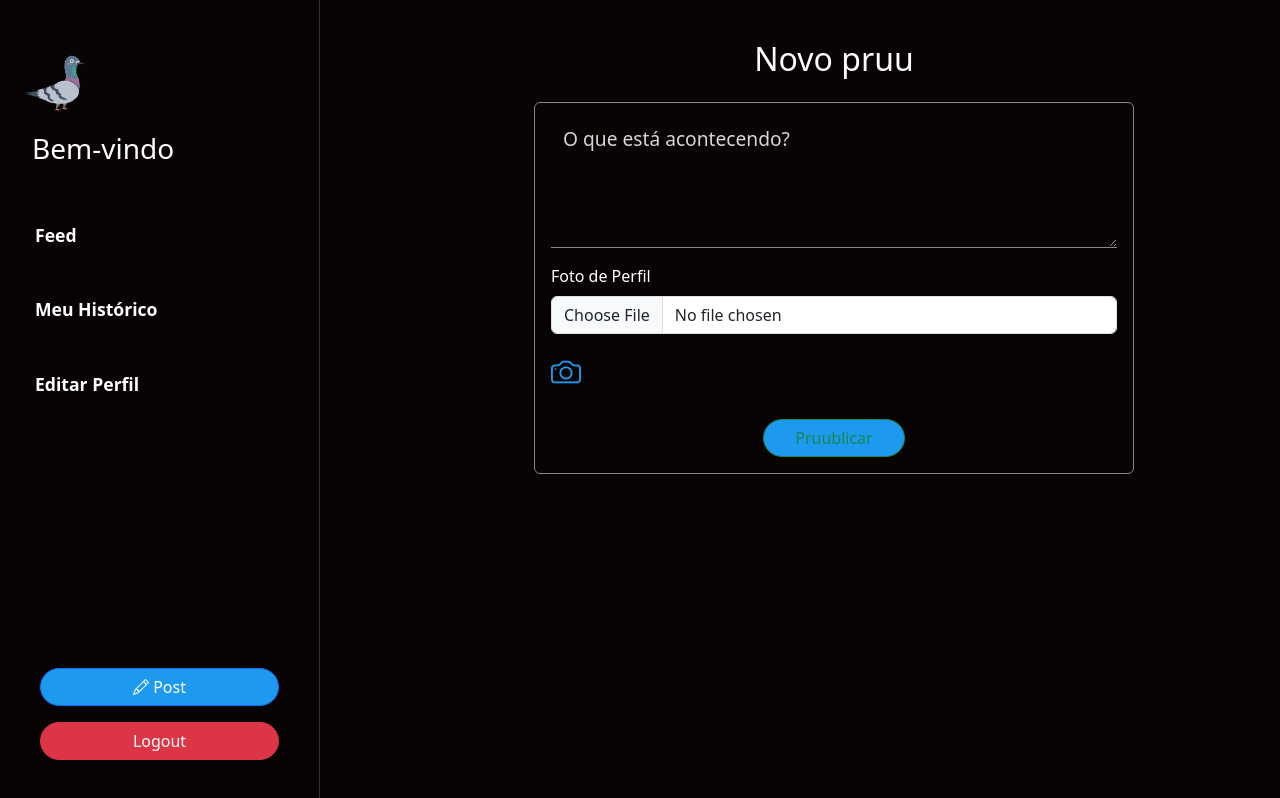
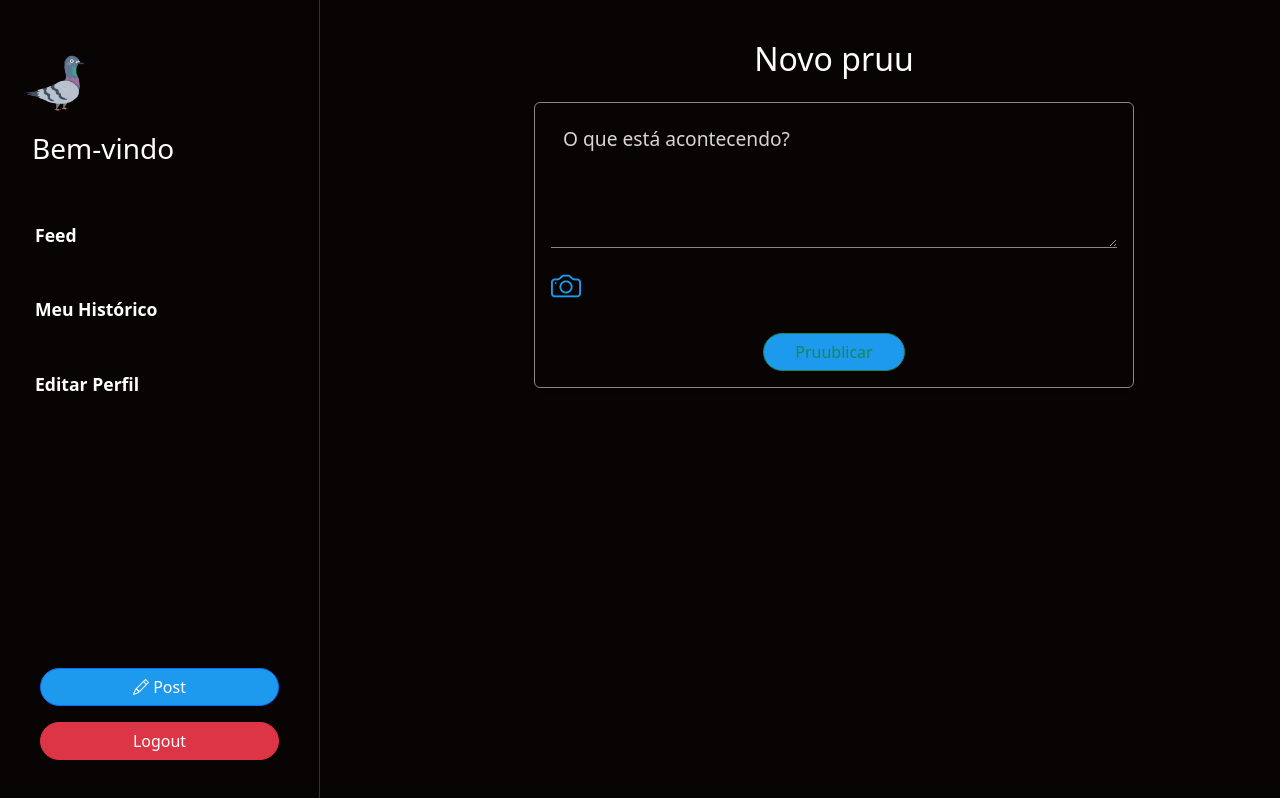
Before and after one commit to fernandesvictoria/O-Pombo-Frontend, an Angular app: page /pruu/cadastrar in a window 1280 px wide. Built offline with nearby package versions, Linux system fonts and the light colour scheme; sample sign-in values are in the browser's storage.

Commit message:
style: fix photo upload button

```diff
--- a/src/app/pruu/pruu-cadastro/pruu-cadastro.component.html
+++ b/src/app/pruu/pruu-cadastro/pruu-cadastro.component.html
@@ -14,14 +14,9 @@
         <style>
           #textoPruu::placeholder {
             color: #d7d6d6;
-            /* Cor desejada para o texto do placeholder */
+
           }
         </style>
-
-        <div class="mb-3">
-          <label for="fotoDePerfil" class="form-label text-white">Foto de Perfil</label>
-          <input type="file" id="fotoDePerfil" class="form-control" (change)="onFileSelected($event)" />
-        </div>
         <div *ngIf="selectedFile" class="row mb-3">
           <div class="col-md-12 text-center">
             <div class="preview-container">
@@ -34,7 +29,8 @@
           <label for="fotoPruu" class="form-label">
             <i class="bi bi-camera" style="font-size: 30px; cursor: pointer; color: #1d99ed;"></i>
           </label>
-          <input type="file" id="fotoPruu" class="form-control" accept="image/*" style="display: none;" />
+          <input type="file" id="fotoPruu" class="form-control" accept="image/*" style="display: none;"
+            (change)="onFileSelected($event)" />
         </div>
 
         <div class="text-center">
@@ -48,37 +44,3 @@
     </div>
   </div>
 </div>
-
-
-<!-- <div class="container-fluid"
-  style="background-color: #080404; height: 100vh; color: white; padding-top: 40px; padding-left: 50vh;">
-  <div class="card mb-4 shadow-sm"
-    style="background-color: #080404; color: white; border: 1px solid #888888; max-width: 600px; margin: 0 auto;">
-    <div class="card-body">
-      <form #ngForm="ngForm">
-        <div class="mb-3">
-          <textarea id="textoPruu" class="form-control" [(ngModel)]="pruu.texto" placeholder="O que está acontecendo?"
-            name="texto" rows="4" required
-            style="background-color: #080404; color: white; border: none; border-bottom: 1px solid #888888; border-radius: 0; font-size: 1.2rem;">
-          </textarea>
-        </div>
-
-        <div class="mb-3">
-          <button class="btn text-white" (click)="onFileSelected($event)" aria-label="Upload de imagem"></button>
-          <label for="fotoPruu" class="form-label">
-
-            <i class="bi bi-camera" style="font-size: 30px; cursor: pointer; color: #1d99ed;"></i>
-          </label>
-          <input type="file" id="fotoPruu" class="form-control" accept="image/*" style="display: none;" />
-        </div>
-
-        <div class="text-center">
-          <button type="submit" class="btn btn-outline-success col-md-3" (click)="inserir()"
-            style="background-color: #1d99ed; border-radius: 20px;">
-            Pruuzar
-          </button>
-        </div>
-      </form>
-    </div>
-  </div>
-</div> -->
```
